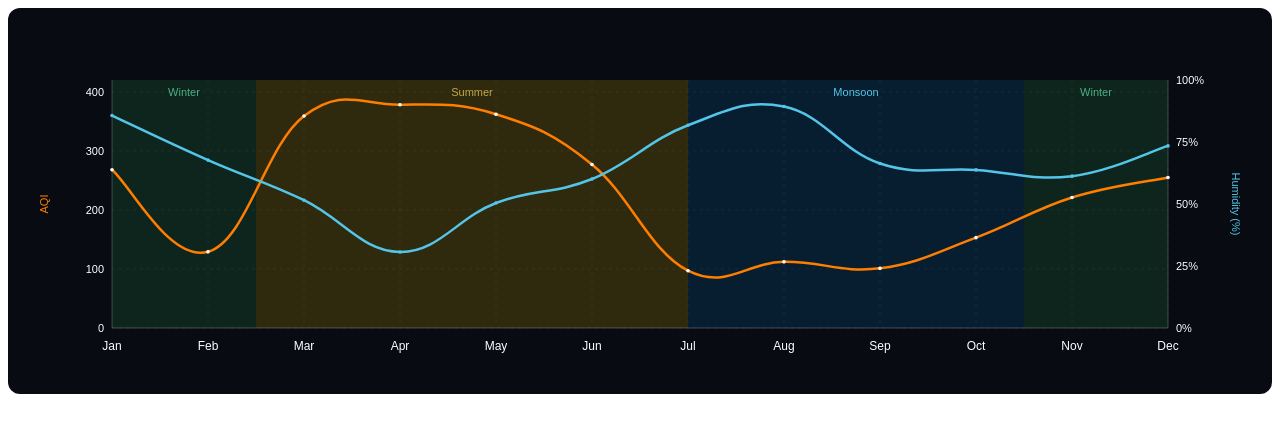
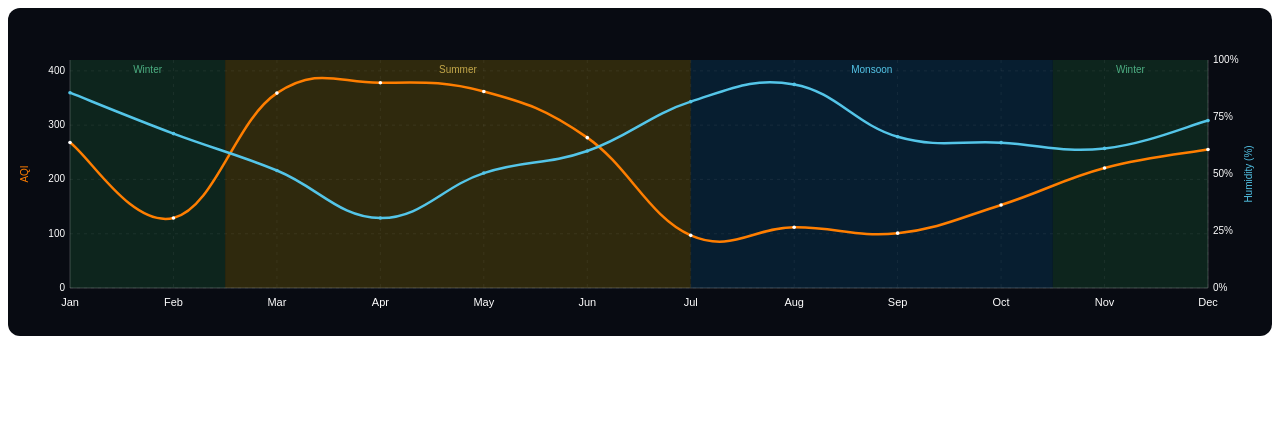
Before and after one commit to sarbune/aqi-vs-humidity, a plain HTML site: page index.html in a window 1280 px wide. Drawn offline with Linux system fonts and the light colour scheme.

Commit message:
Add files via upload

```diff
--- a/index.html
+++ b/index.html
@@ -1,13 +1,13 @@
 
 <link href="https://fonts.googleapis.com/css2?family=Outfit:wght@300;400;500;600&display=swap" rel="stylesheet">
 <style>
-  #wrap{background:#080b12;border-radius:12px;padding:28px 24px 18px 24px;position:relative;font-family:'Outfit',sans-serif;}
+  #wrap{background:#080b12;border-radius:12px;padding:16px 12px 12px 12px;position:relative;font-family:'Outfit',sans-serif;}
   #wrap *{box-sizing:border-box;}
-  .tt{position:absolute;background:rgba(10,14,24,0.95);border:1px solid #2a2f3e;border-radius:8px;padding:12px 16px;pointer-events:none;display:none;z-index:10;min-width:155px;}
-  .tt-month{font-size:14px;font-weight:600;color:#fff;margin-bottom:8px;}
-  .tt-row{display:flex;justify-content:space-between;gap:20px;font-size:12px;color:#8a90a0;margin-bottom:3px;}
+  .tt{position:absolute;background:rgba(10,14,24,0.95);border:1px solid #2a2f3e;border-radius:8px;padding:10px 14px;pointer-events:none;display:none;z-index:10;min-width:148px;}
+  .tt-month{font-size:13px;font-weight:600;color:#fff;margin-bottom:7px;}
+  .tt-row{display:flex;justify-content:space-between;gap:16px;font-size:11px;color:#8a90a0;margin-bottom:3px;}
   .tt-row span:last-child{font-weight:500;}
-  .tt-season{font-size:10px;font-weight:700;letter-spacing:.1em;margin-top:8px;}
+  .tt-season{font-size:10px;font-weight:700;letter-spacing:.1em;margin-top:7px;}
 </style>
 
 <div id="wrap">
@@ -23,62 +23,47 @@
 </div>
 
 <script>
-// Each month index 0=Jan..11=Dec
-// We treat each month as its midpoint fractional position
-// Seasons as fractional index (0=Jan mid, 1=Feb mid, ... 11=Dec mid)
-// Winter: mid-Oct(9.5) to mid-Feb(1.5)
-// Summer: mid-Feb(1.5) to Jun(5.0)
-// Monsoon: Jun(5.0) to mid-Oct(9.5)
-
 const DATA=[
-  {m:'Jan', aqi:268, hum:85.66},
-  {m:'Feb', aqi:129, hum:67.71},
-  {m:'Mar', aqi:359, hum:51.54},
-  {m:'Apr', aqi:378, hum:30.67},
-  {m:'May', aqi:362, hum:50.41},
-  {m:'Jun', aqi:277, hum:60.07},
-  {m:'Jul', aqi:97,  hum:81.74},
-  {m:'Aug', aqi:112, hum:89.29},
-  {m:'Sep', aqi:101, hum:66.34},
-  {m:'Oct', aqi:153, hum:63.75},
-  {m:'Nov', aqi:221, hum:61.22},
-  {m:'Dec', aqi:255, hum:73.43},
+  {m:'Jan',aqi:268,hum:85.66},
+  {m:'Feb',aqi:129,hum:67.71},
+  {m:'Mar',aqi:359,hum:51.54},
+  {m:'Apr',aqi:378,hum:30.67},
+  {m:'May',aqi:362,hum:50.41},
+  {m:'Jun',aqi:277,hum:60.07},
+  {m:'Jul',aqi:97, hum:81.74},
+  {m:'Aug',aqi:112,hum:89.29},
+  {m:'Sep',aqi:101,hum:66.34},
+  {m:'Oct',aqi:153,hum:63.75},
+  {m:'Nov',aqi:221,hum:61.22},
+  {m:'Dec',aqi:255,hum:73.43},
 ];
 
-// Season per month (for tooltip label/color)
-// Winter: Nov(10),Dec(11),Jan(0),mid-Feb → green
-// Summer: mid-Feb(1),Mar(2),Apr(3),May(4),Jun(5) → yellow
-// Monsoon: Jun(5),Jul(6),Aug(7),Sep(8),Oct(9),mid-Oct → blue
 const MONTH_SEASON=[
-  {name:'Winter',      label:'#4caf82'},  // 0 Jan
-  {name:'Winter',      label:'#4caf82'},  // 1 Feb (mostly winter)
-  {name:'Summer',      label:'#c4a84a'},  // 2 Mar
-  {name:'Summer',      label:'#c4a84a'},  // 3 Apr
-  {name:'Summer',      label:'#c4a84a'},  // 4 May
-  {name:'Summer',      label:'#c4a84a'},  // 5 Jun (start of monsoon at end)
-  {name:'Monsoon',     label:'#54C5E8'},  // 6 Jul
-  {name:'Monsoon',     label:'#54C5E8'},  // 7 Aug
-  {name:'Monsoon',     label:'#54C5E8'},  // 8 Sep
-  {name:'Monsoon',     label:'#54C5E8'},  // 9 Oct (mostly monsoon)
-  {name:'Winter',      label:'#4caf82'},  // 10 Nov
-  {name:'Winter',      label:'#4caf82'},  // 11 Dec
+  {name:'Winter',label:'#4caf82'},
+  {name:'Winter',label:'#4caf82'},
+  {name:'Summer',label:'#c4a84a'},
+  {name:'Summer',label:'#c4a84a'},
+  {name:'Summer',label:'#c4a84a'},
+  {name:'Summer',label:'#c4a84a'},
+  {name:'Monsoon',label:'#54C5E8'},
+  {name:'Monsoon',label:'#54C5E8'},
+  {name:'Monsoon',label:'#54C5E8'},
+  {name:'Monsoon',label:'#54C5E8'},
+  {name:'Winter',label:'#4caf82'},
+  {name:'Winter',label:'#4caf82'},
 ];
 
-// Season bands as fractional x positions (0=Jan, 11=Dec, each unit = 1 month)
-// We'll draw bands between these fractional boundaries
-// Winter: 0 → 1.5 and 9.5 → 11
-// Summer: 1.5 → 6.0
-// Monsoon: 6.0 → 9.5
 const SEASON_BANDS=[
-  {from:0,   to:1.5,  col:'rgba(22,70,44,0.45)', name:'Winter', ncol:'#4caf82'},
-  {from:1.5, to:6.0,  col:'rgba(95,78,8,0.45)',  name:'Summer', ncol:'#c4a84a'},
-  {from:6.0, to:9.5,  col:'rgba(8,55,85,0.45)',  name:'Monsoon',ncol:'#54C5E8'},
-  {from:9.5, to:11,   col:'rgba(22,70,44,0.45)', name:'Winter', ncol:'#4caf82'},
+  {from:0,  to:1.5, col:'rgba(22,70,44,0.45)', name:'Winter', ncol:'#4caf82'},
+  {from:1.5,to:6.0, col:'rgba(95,78,8,0.45)',  name:'Summer', ncol:'#c4a84a'},
+  {from:6.0,to:9.5, col:'rgba(8,55,85,0.45)',  name:'Monsoon',ncol:'#54C5E8'},
+  {from:9.5,to:11,  col:'rgba(22,70,44,0.45)', name:'Winter', ncol:'#4caf82'},
 ];
 
 const AQI_COL='#FF7E00', HUM_COL='#54C5E8';
-// Generous padding for rotated axis labels
-const PAD={top:44,right:80,bottom:48,left:80};
+// Left pad: axis label(10) + gap(4) + tick values(~26) + gap(6) = 46
+// Right pad: gap(6) + tick values(~28) + gap(4) + axis label(10) = 48
+const PAD={top:36,right:52,bottom:36,left:50};
 const canvas=document.getElementById('c');
 const wrap=document.getElementById('wrap');
 const tt=document.getElementById('tt');
@@ -90,58 +75,46 @@ function H(){return canvas.height/devicePixelRatio;}
 function bt(){return H()-PAD.bottom;}
 function cW(){return W()-PAD.left-PAD.right;}
 function cH(){return H()-PAD.top-PAD.bottom;}
-
-// Map fractional month index (0=Jan, 11=Dec) to canvas x
 function xFor(fi){return PAD.left+(fi/11)*cW();}
 function yAqi(v){return PAD.top+(1-(v/420))*cH();}
 function yHum(v){return PAD.top+(1-(v/100))*cH();}
 
-// Catmull-Rom spline — uses index-based points
 function catmull(ctx,pts,tension=0.4){
   if(pts.length<2)return;
   ctx.moveTo(pts[0][0],pts[0][1]);
   for(let i=0;i<pts.length-1;i++){
     const p0=pts[Math.max(i-1,0)],p1=pts[i],p2=pts[i+1],p3=pts[Math.min(i+2,pts.length-1)];
     ctx.bezierCurveTo(
-      p1[0]+(p2[0]-p0[0])*tension/2, p1[1]+(p2[1]-p0[1])*tension/2,
-      p2[0]-(p3[0]-p1[0])*tension/2, p2[1]-(p3[1]-p1[1])*tension/2,
+      p1[0]+(p2[0]-p0[0])*tension/2,p1[1]+(p2[1]-p0[1])*tension/2,
+      p2[0]-(p3[0]-p1[0])*tension/2,p2[1]-(p3[1]-p1[1])*tension/2,
       p2[0],p2[1]
     );
   }
 }
 
-// Evaluate catmull-rom Y at fractional index fi for a set of pts
-// pts are at integer positions 0..N-1
 function catmullY(pts,fi){
   const n=pts.length;
   const i=Math.max(0,Math.min(n-2,Math.floor(fi)));
   const t=fi-i;
-  const p0=pts[Math.max(i-1,0)];
-  const p1=pts[i];
-  const p2=pts[Math.min(i+1,n-1)];
-  const p3=pts[Math.min(i+2,n-1)];
+  const p0=pts[Math.max(i-1,0)],p1=pts[i],p2=pts[Math.min(i+1,n-1)],p3=pts[Math.min(i+2,n-1)];
   const tension=0.4;
-  // cubic bezier: compute Y only
   const cp1y=p1[1]+(p2[1]-p0[1])*tension/2;
   const cp2y=p2[1]-(p3[1]-p1[1])*tension/2;
-  // bezier formula
   const mt=1-t;
   return mt*mt*mt*p1[1]+3*mt*mt*t*cp1y+3*mt*t*t*cp2y+t*t*t*p2[1];
 }
 
 function getSeasonAtFi(fi){
-  for(const b of SEASON_BANDS){
-    if(fi>=b.from&&fi<=b.to) return b;
-  }
+  for(const b of SEASON_BANDS){if(fi>=b.from&&fi<=b.to)return b;}
   return SEASON_BANDS[0];
 }
 
 function resize(){
-  const cw=wrap.clientWidth-48;
+  const cw=wrap.clientWidth-24;
   canvas.width=cw*devicePixelRatio;
-  canvas.height=340*devicePixelRatio;
+  canvas.height=300*devicePixelRatio;
   canvas.style.width=cw+'px';
-  canvas.style.height='340px';
+  canvas.style.height='300px';
   draw();
 }
 
@@ -154,22 +127,19 @@ function draw(){
   ctx.fillStyle='#080b12';
   ctx.fillRect(0,0,w,h);
 
-  // Data points mapped to canvas coords
   const aqiPts=DATA.map((_,i)=>[xFor(i),yAqi(DATA[i].aqi)]);
   const humPts=DATA.map((_,i)=>[xFor(i),yHum(DATA[i].hum)]);
 
   // Season bands
   SEASON_BANDS.forEach(sg=>{
-    const x0=xFor(sg.from),x1=xFor(sg.to);
     ctx.fillStyle=sg.col;
-    ctx.fillRect(x0,PAD.top,x1-x0,b-PAD.top);
+    ctx.fillRect(xFor(sg.from),PAD.top,xFor(sg.to)-xFor(sg.from),b-PAD.top);
   });
 
-  // Season labels near top of each band
+  // Season labels
   SEASON_BANDS.forEach(sg=>{
-    const cx=xFor((sg.from+sg.to)/2);
-    ctx.fillStyle=sg.ncol;ctx.font='500 11px Outfit,sans-serif';ctx.textAlign='center';
-    ctx.fillText(sg.name,cx,PAD.top+16);
+    ctx.fillStyle=sg.ncol;ctx.font='500 10px Outfit,sans-serif';ctx.textAlign='center';
+    ctx.fillText(sg.name,xFor((sg.from+sg.to)/2),PAD.top+13);
   });
 
   // Axis lines
@@ -178,52 +148,50 @@ function draw(){
   ctx.beginPath();ctx.moveTo(w-PAD.right,PAD.top);ctx.lineTo(w-PAD.right,b);ctx.stroke();
   ctx.beginPath();ctx.moveTo(PAD.left,b);ctx.lineTo(w-PAD.right,b);ctx.stroke();
 
-  // Rotated AQI label — left axis, same style as humidity
+  // AQI axis label — sits just left of tick numbers, reads bottom-to-top
   ctx.save();
-  ctx.translate(16,PAD.top+cH()/2);
+  ctx.translate(8,PAD.top+cH()/2);
   ctx.rotate(-Math.PI/2);
-  ctx.fillStyle=AQI_COL;ctx.font='500 11px Outfit,sans-serif';ctx.textAlign='center';
+  ctx.fillStyle=AQI_COL;ctx.font='500 10px Outfit,sans-serif';ctx.textAlign='center';
   ctx.fillText('AQI',0,0);
   ctx.restore();
 
-  // Rotated Humidity label — right axis, mirrored
+  // Humidity axis label — right side, reads bottom-to-top (same -90° rotation)
   ctx.save();
-  ctx.translate(w-16,PAD.top+cH()/2);
-  ctx.rotate(Math.PI/2);
-  ctx.fillStyle=HUM_COL;ctx.font='500 11px Outfit,sans-serif';ctx.textAlign='center';
+  ctx.translate(w-8,PAD.top+cH()/2);
+  ctx.rotate(-Math.PI/2);
+  ctx.fillStyle=HUM_COL;ctx.font='500 10px Outfit,sans-serif';ctx.textAlign='center';
   ctx.fillText('Humidity (%)',0,0);
   ctx.restore();
 
-  // Gridlines + axis tick labels
-  ctx.font='400 11px Outfit,sans-serif';
+  // Gridlines + tick labels
+  ctx.font='400 10px Outfit,sans-serif';
   [0,100,200,300,400].forEach(v=>{
     const y=yAqi(v);
     ctx.strokeStyle='rgba(255,255,255,0.06)';ctx.lineWidth=1;ctx.setLineDash([3,4]);
     ctx.beginPath();ctx.moveTo(PAD.left,y);ctx.lineTo(w-PAD.right,y);ctx.stroke();
     ctx.setLineDash([]);
     ctx.fillStyle='#ffffff';ctx.textAlign='right';
-    ctx.fillText(v,PAD.left-8,y+4);
+    ctx.fillText(v,PAD.left-5,y+3);
     const hv=v/4;
     ctx.fillStyle='#ffffff';ctx.textAlign='left';
-    ctx.fillText(hv+'%',w-PAD.right+8,yHum(hv)+4);
+    ctx.fillText(hv+'%',w-PAD.right+5,yHum(hv)+3);
   });
 
-  // Vertical dashed separators at each month
+  // Vertical dashed separators
   for(let i=1;i<DATA.length;i++){
-    const x=xFor(i);
     ctx.strokeStyle='rgba(255,255,255,0.06)';ctx.setLineDash([3,5]);ctx.lineWidth=1;
-    ctx.beginPath();ctx.moveTo(x,PAD.top);ctx.lineTo(x,b);ctx.stroke();
+    ctx.beginPath();ctx.moveTo(xFor(i),PAD.top);ctx.lineTo(xFor(i),b);ctx.stroke();
   }
   ctx.setLineDash([]);
 
-  // Full lines — always full brightness
+  // Lines
   ctx.beginPath();catmull(ctx,aqiPts);
   ctx.strokeStyle=AQI_COL;ctx.lineWidth=2.5;ctx.stroke();
-
   ctx.beginPath();catmull(ctx,humPts);
   ctx.strokeStyle=HUM_COL;ctx.lineWidth=2.5;ctx.stroke();
 
-  // Static dots (small)
+  // Static dots
   DATA.forEach((_,i)=>{
     ctx.beginPath();ctx.arc(aqiPts[i][0],aqiPts[i][1],1.8,0,Math.PI*2);
     ctx.fillStyle='#fff';ctx.fill();
@@ -235,42 +203,36 @@ function draw(){
   if(hoverFi>=0){
     const fi=hoverFi;
     const hx=xFor(fi);
-    // Use catmullY to get precise Y on the spline at fi
     const hay=catmullY(aqiPts,fi);
     const hhy=catmullY(humPts,fi);
+    const i0=Math.floor(Math.max(0,Math.min(DATA.length-2,fi)));
+    const t=fi-i0;
+    const aqiVal=Math.round(lerp(DATA[i0].aqi,DATA[Math.min(i0+1,DATA.length-1)].aqi,t));
+    const humVal=lerp(DATA[i0].hum,DATA[Math.min(i0+1,DATA.length-1)].hum,t);
 
     // Vertical crosshair
     ctx.strokeStyle='rgba(255,255,255,0.15)';ctx.lineWidth=1;ctx.setLineDash([3,4]);
     ctx.beginPath();ctx.moveTo(hx,PAD.top);ctx.lineTo(hx,b);ctx.stroke();
     ctx.setLineDash([]);
 
-    // Dotted horizontal: AQI dot → left axis
+    // AQI dotted → left axis
     ctx.strokeStyle=AQI_COL+'88';ctx.lineWidth=1;ctx.setLineDash([3,4]);
     ctx.beginPath();ctx.moveTo(PAD.left,hay);ctx.lineTo(hx,hay);ctx.stroke();
-
-    // Dotted horizontal: Humidity dot → right axis
+    // Humidity dotted → right axis
     ctx.strokeStyle=HUM_COL+'88';ctx.lineWidth=1;
     ctx.beginPath();ctx.moveTo(hx,hhy);ctx.lineTo(w-PAD.right,hhy);ctx.stroke();
     ctx.setLineDash([]);
 
-    // Interpolated values
-    const i0=Math.floor(Math.max(0,Math.min(DATA.length-2,fi)));
-    const t=fi-i0;
-    const aqiVal=Math.round(lerp(DATA[i0].aqi,DATA[Math.min(i0+1,DATA.length-1)].aqi,t));
-    const humVal=lerp(DATA[i0].hum,DATA[Math.min(i0+1,DATA.length-1)].hum,t);
-
     // Axis value readouts
     ctx.font='600 10px Outfit,sans-serif';
     ctx.fillStyle=AQI_COL;ctx.textAlign='right';
-    ctx.fillText(aqiVal,PAD.left-4,hay+4);
+    ctx.fillText(aqiVal,PAD.left-4,hay+3);
     ctx.fillStyle=HUM_COL;ctx.textAlign='left';
-    ctx.fillText(humVal.toFixed(1)+'%',w-PAD.right+4,hhy+4);
+    ctx.fillText(humVal.toFixed(1)+'%',w-PAD.right+4,hhy+3);
 
-    // Hover dots (slightly larger)
-    ctx.beginPath();ctx.arc(hx,hay,3.5,0,Math.PI*2);
-    ctx.fillStyle='#fff';ctx.fill();
-    ctx.beginPath();ctx.arc(hx,hhy,3.5,0,Math.PI*2);
-    ctx.fillStyle=HUM_COL;ctx.fill();
+    // Hover dots
+    ctx.beginPath();ctx.arc(hx,hay,3,0,Math.PI*2);ctx.fillStyle='#fff';ctx.fill();
+    ctx.beginPath();ctx.arc(hx,hhy,3,0,Math.PI*2);ctx.fillStyle=HUM_COL;ctx.fill();
   }
 
   // X-axis month labels
@@ -279,9 +241,9 @@ function draw(){
     const s=MONTH_SEASON[i];
     const isHov=hoverFi>=0&&Math.abs(i-hoverFi)<0.6;
     ctx.fillStyle=isHov?s.label:'#ffffff';
-    ctx.font=`${isHov?'600':'400'} 12px Outfit,sans-serif`;
+    ctx.font=`${isHov?'600':'400'} 11px Outfit,sans-serif`;
     ctx.textAlign='center';
-    ctx.fillText(d.m,x,b+22);
+    ctx.fillText(d.m,x,b+18);
   });
 }
 
@@ -289,33 +251,26 @@ canvas.addEventListener('mousemove',e=>{
   const rect=canvas.getBoundingClientRect();
   const mx=e.clientX-rect.left;
   const w=parseFloat(canvas.style.width);
-  if(mx<PAD.left||mx>w-PAD.right){
-    hoverFi=-1;tt.style.display='none';draw();return;
-  }
+  if(mx<PAD.left||mx>w-PAD.right){hoverFi=-1;tt.style.display='none';draw();return;}
   hoverFi=Math.max(0,Math.min(11,(mx-PAD.left)/cW()*11));
-
   const i0=Math.floor(Math.max(0,Math.min(DATA.length-2,hoverFi)));
   const t=hoverFi-i0;
   const aqiVal=Math.round(lerp(DATA[i0].aqi,DATA[Math.min(i0+1,DATA.length-1)].aqi,t));
   const humVal=lerp(DATA[i0].hum,DATA[Math.min(i0+1,DATA.length-1)].hum,t);
   const sg=getSeasonAtFi(hoverFi);
-
-  const i0f=Math.floor(hoverFi),i1f=Math.min(i0f+1,DATA.length-1);
-  const tf=hoverFi-i0f;
+  const i0f=Math.floor(hoverFi),i1f=Math.min(i0f+1,DATA.length-1),tf=hoverFi-i0f;
   const lbl=tf>0.08&&tf<0.92?`${DATA[i0f].m} – ${DATA[i1f].m} 2025`:(tf<0.5?DATA[i0f].m:DATA[i1f].m)+' 2025';
-
   document.getElementById('tt-month').textContent=lbl;
   document.getElementById('tt-aqi').textContent=aqiVal;
   document.getElementById('tt-hum').textContent=humVal.toFixed(1)+'%';
   const ts=document.getElementById('tt-season');
   ts.textContent=sg.name.toUpperCase();ts.style.color=sg.ncol;
-
   const canH=parseFloat(canvas.style.height);
   const hx=xFor(hoverFi);
-  let lx=hx+14;
-  if(lx+165>w)lx=hx-178;
+  let lx=hx+12;
+  if(lx+155>w)lx=hx-167;
   tt.style.left=lx+'px';
-  tt.style.top=Math.max(4,canH*0.12)+'px';
+  tt.style.top=Math.max(4,canH*0.1)+'px';
   tt.style.display='block';
   draw();
 });
```
